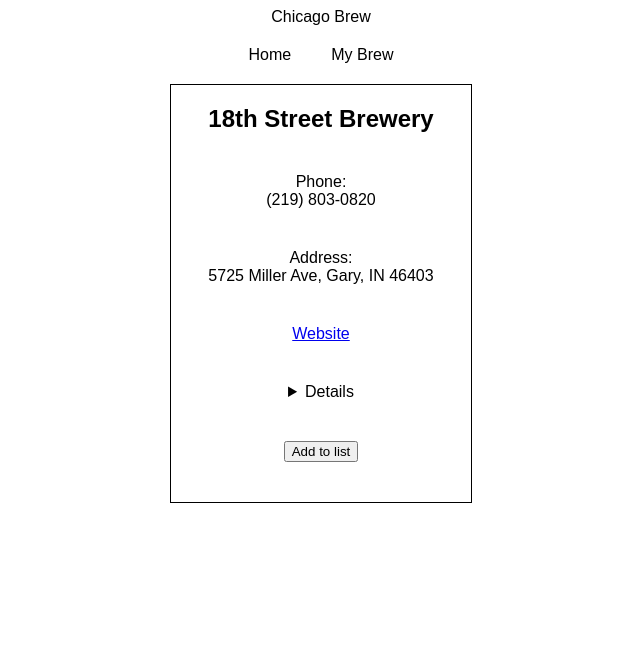
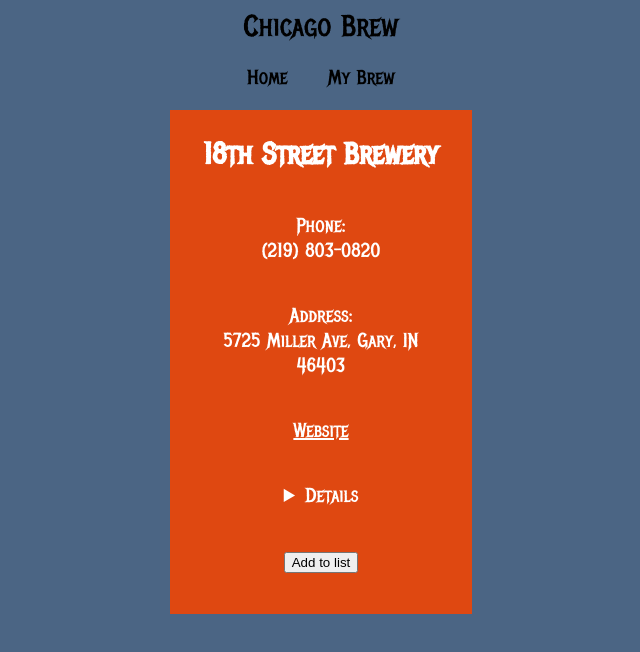
Before and after one commit to oliviadavis593/ChicagoBrew, a React (Create React App) app: page /brews/1 in a window 1280 px wide. Shown: the top 652 px of the page, without its empty margins (319-959 px from the left). Built offline with nearby package versions, Linux system fonts and the light colour scheme.

Commit message:
styling to components

```diff
--- a/src/styles/BrewItem.css
+++ b/src/styles/BrewItem.css
@@ -1,14 +1,20 @@
 .brew-item {
     --item-height: 60px;
-    background-color: #eee;
+    background-color: #df4811;
     padding: 8px 0px 8px 8px;
     margin: 0 20px 15px -20px;
     box-shadow: 0 2px 4px 0 rgba(0,0,0,0.4);
+    border-radius: 10px;
     width: 250px;
     margin: 30px auto;
+    font-size: 22px;
 }
 
 .brew-image img{
     width: 100px;
     margin: 0 auto;
 }
+
+.gbt-item__brew_name {
+    color: #fff;
+}
--- a/src/styles/BrewPage.css
+++ b/src/styles/BrewPage.css
@@ -1,11 +1,20 @@
 summary {
     outline: none;
+    font-family: 'Metal Mania', cursive;
+    font-size: 20px;
+}
+
+details {
+    font-family: 'Roboto', sans-serif;
+    font-size: 15px;
 }
 
 .cbt-brew-page__container {
-    border: 1px solid #000;
+    border: 1px solid #df4811;
+    background-color: #df4811;
     width: 300px;
     margin: 0 auto;
+    font-size: 20px;
 }
 
 .cbt-brew-info__container {
@@ -25,3 +34,7 @@ summary {
     margin-top: 40px;
     margin-bottom: 40px;
 }
+
+.cbt-brew_website a {
+    color: #fff;
+}
--- a/src/styles/Footer.css
+++ b/src/styles/Footer.css
@@ -0,0 +1,3 @@
+.footer {
+    font-size: 20px;
+}
--- a/src/styles/Landing.css
+++ b/src/styles/Landing.css
@@ -1,15 +1,25 @@
 body {
-    font-family: 'Oswald', sans-serif;
+    font-family: 'Metal Mania', cursive;
+     background-color: #4b6584;
+     color: #fff;
 }
 
 .landing-main {
     margin-top: 100px;
     margin: 100px auto;
     width: 250px;
+    font-size: 30px;
 }
 
 .landing-start {
     margin-top: 100px;
+    width: 250px;
+    margin: 0 auto;
+    font-size: 25px;
+}
+
+.landing-start p {
+    color: #df4811;
 }
 
 .landing-btn {
--- a/src/styles/Navigation.css
+++ b/src/styles/Navigation.css
@@ -2,7 +2,9 @@
     width: 100%;
 }
 
-
+.cbt-logo {
+    font-size: 30px;
+}
 
 .cbt-logo a{
     text-decoration: none;
@@ -12,6 +14,7 @@
 .nav {
     text-align: center;
     margin: 20px auto;
+    font-size: 20px;
 }
 
 .nav a {
--- a/src/views/Footer.js
+++ b/src/views/Footer.js
@@ -1,4 +1,5 @@
 import React from 'react';
+import '../styles/Footer.css'
 
 
 function Footer() {
```
Also changed, not shown: src/styles/BrewList.css (line endings or trailing spaces).
